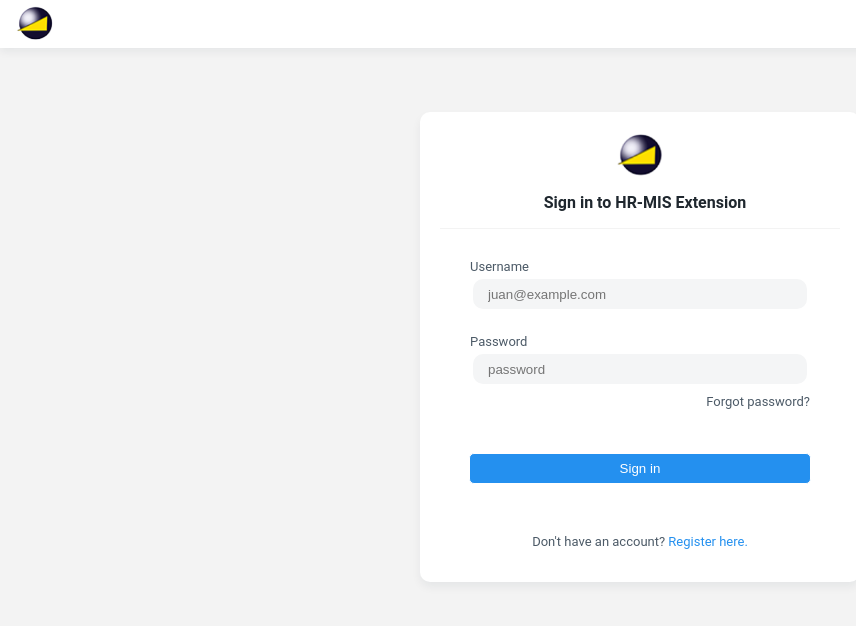
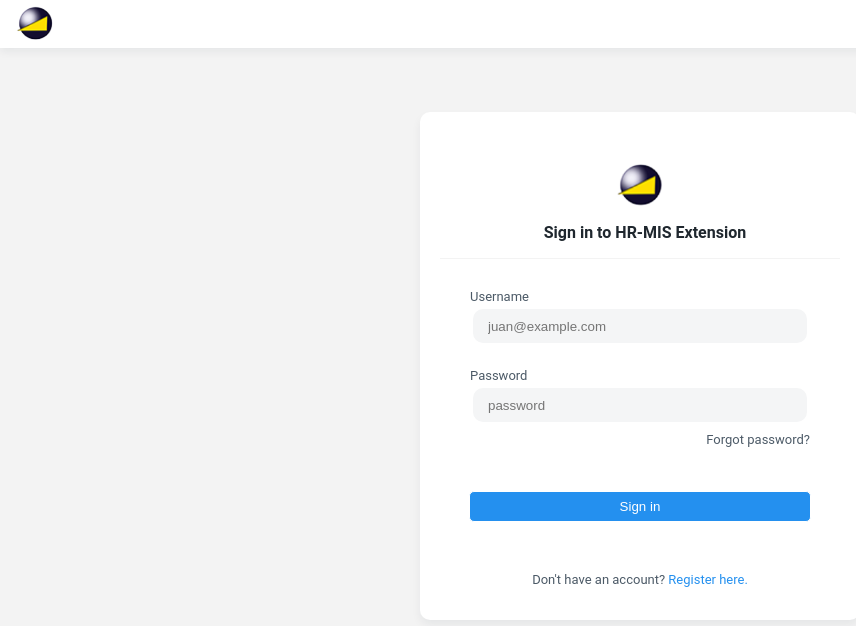
Before and after one commit to TopherGacad/cornersteel-hr-mis, a PHP site: template views/html/login.html in a window 1280 px wide. Shown: the top 626 px of the page, without its empty margins (0-856 px from the left). Run offline with PHP 8.4, Linux system fonts and the light colour scheme; the template is opened without the code that fills it, so the values that code supplies are empty; some libraries are stand-ins or nearby versions.

Commit message:
add top padding on login header

```diff
--- a/public/css/login.css
+++ b/public/css/login.css
@@ -51,6 +51,7 @@ body{
     flex-direction: column;
     align-items: center;
     border-bottom: 1px solid var(--backdrop-color);
+    padding-top: 30px;
 }
 .login-title{
     padding-left: 10px;
@@ -75,7 +76,7 @@ form{
 }
 .fields input{
     align-self: center;
-    padding: 5px 15px;
+    padding: 7px 15px;
     height: 20px;
     width: 80%;
     border: none;
```
